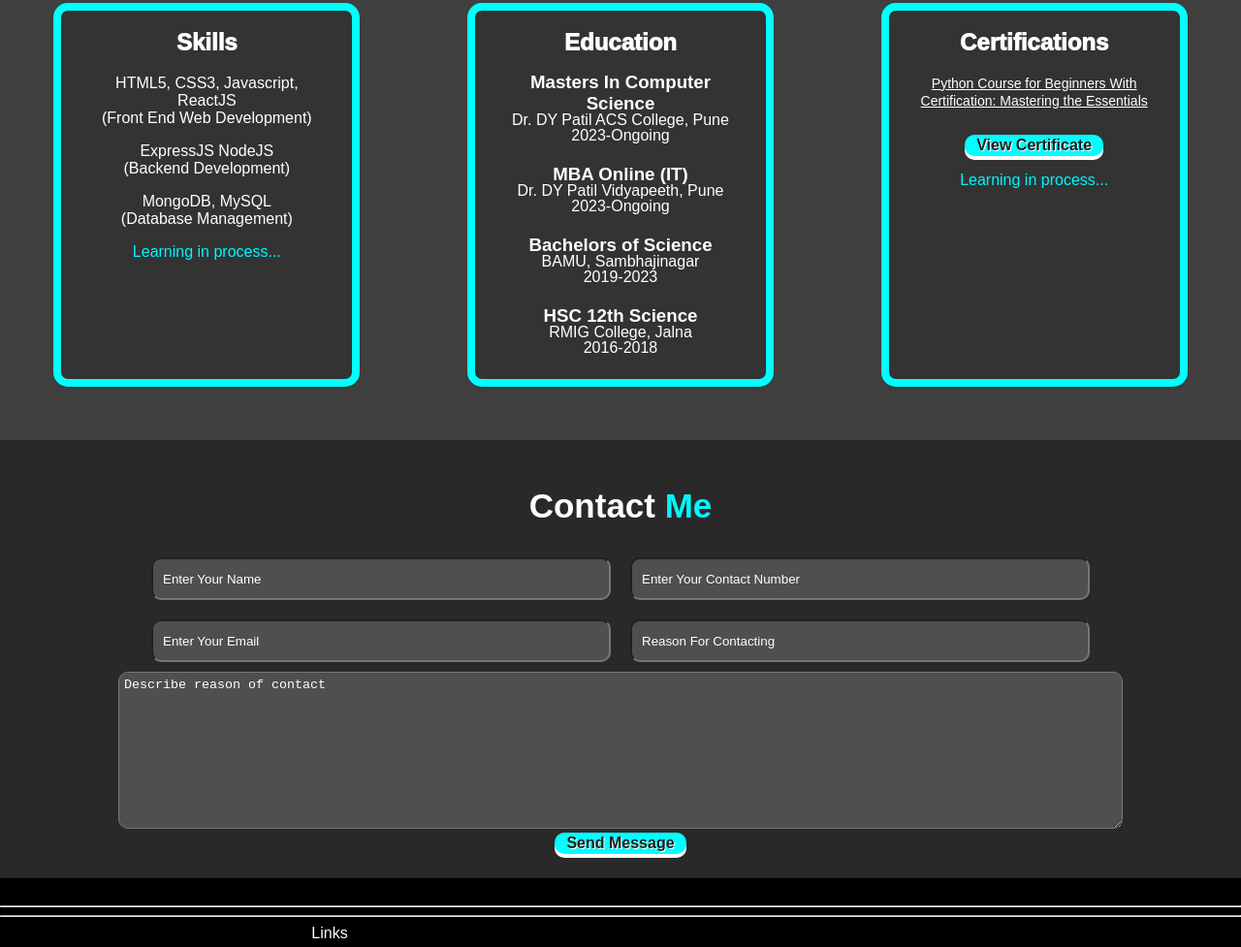
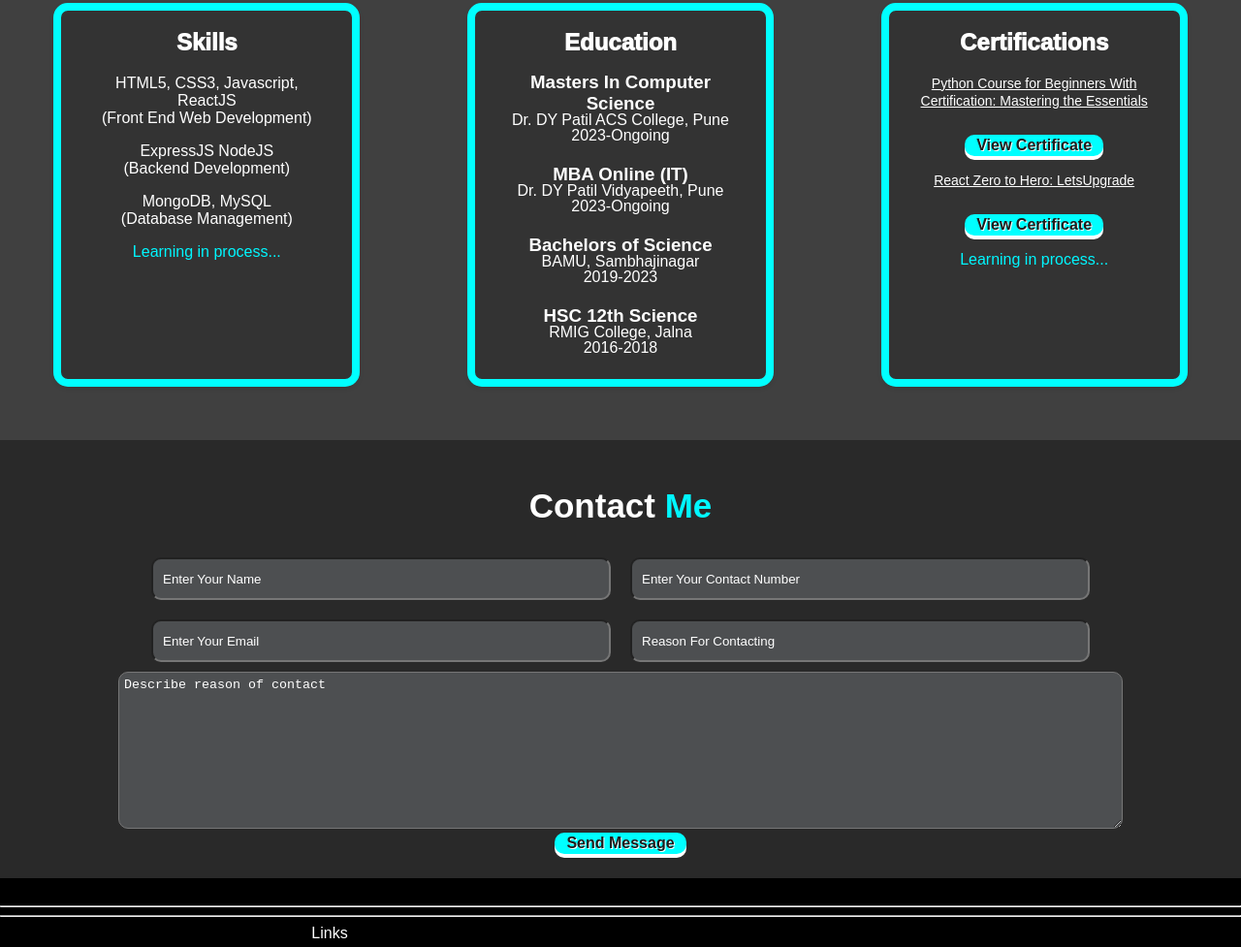
Before and after one commit to Prash9370/PortFolio, a plain HTML site: page index.html in a window 1280 px wide. Shown: the part 3467-4444 px from the top of the page at 97% size. Drawn offline with Linux system fonts and the light colour scheme; a web font is replaced by a local one.

Commit message:
updated certificates, Updated Resume

```diff
--- a/index.html
+++ b/index.html
@@ -64,7 +64,7 @@
                 </span>
                 <div>
                     <span class="cv"
-                        onclick="window.location.href='https://drive.google.com/file/d/1AYt87_GIsohDuQhs8kwfwK5nXrcRoQYy/view?usp=drive_link'">Download
+                        onclick="window.location.href='https://drive.google.com/file/d/1tsg134mcCZxdXgCpSi-dV0QDbaXfDxc1/view'">Download
                         CV</span>
                     <span class="cv" onclick="window.location.href = 'tel:+919370655646'">Call Me</span>
                 </div>
@@ -314,6 +314,13 @@
                                 Certificate</span>
                         </div>
                         <div>
+                            <p><a class="cert" href="https://drive.google.com/file/d/1f96oPEK724fETD6k3zwH7QWL8YiUJwUb/view?usp=sharing"
+                                    target="_blank" rel="noopener noreferrer">React Zero to Hero: LetsUpgrade</a></p>
+                            <span class="btn cbtn"
+                                onclick="window.location.href='https://drive.google.com/file/d/1f96oPEK724fETD6k3zwH7QWL8YiUJwUb/view?usp=sharing'">View
+                                Certificate</span>
+                        </div>
+                        <div>
                             <p class="blue">Learning in process...</p>
                         </div>
 
```
